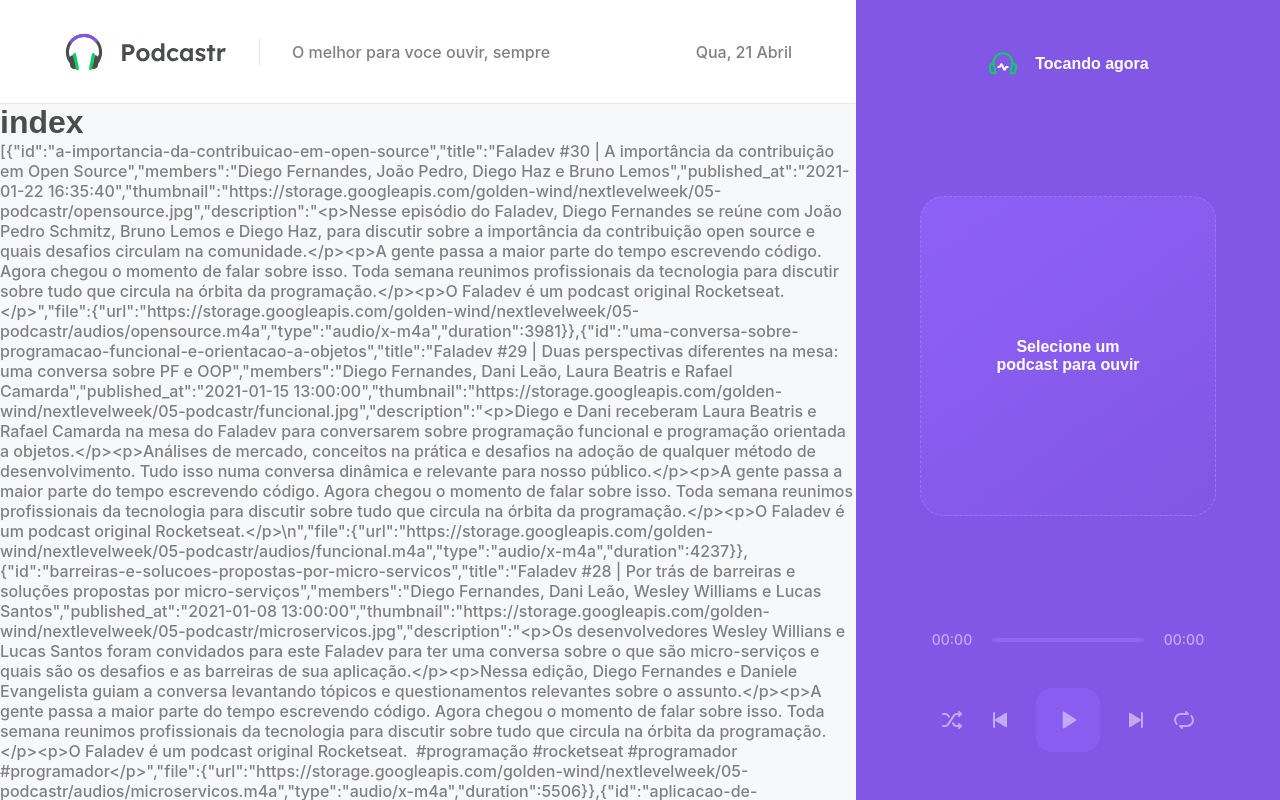
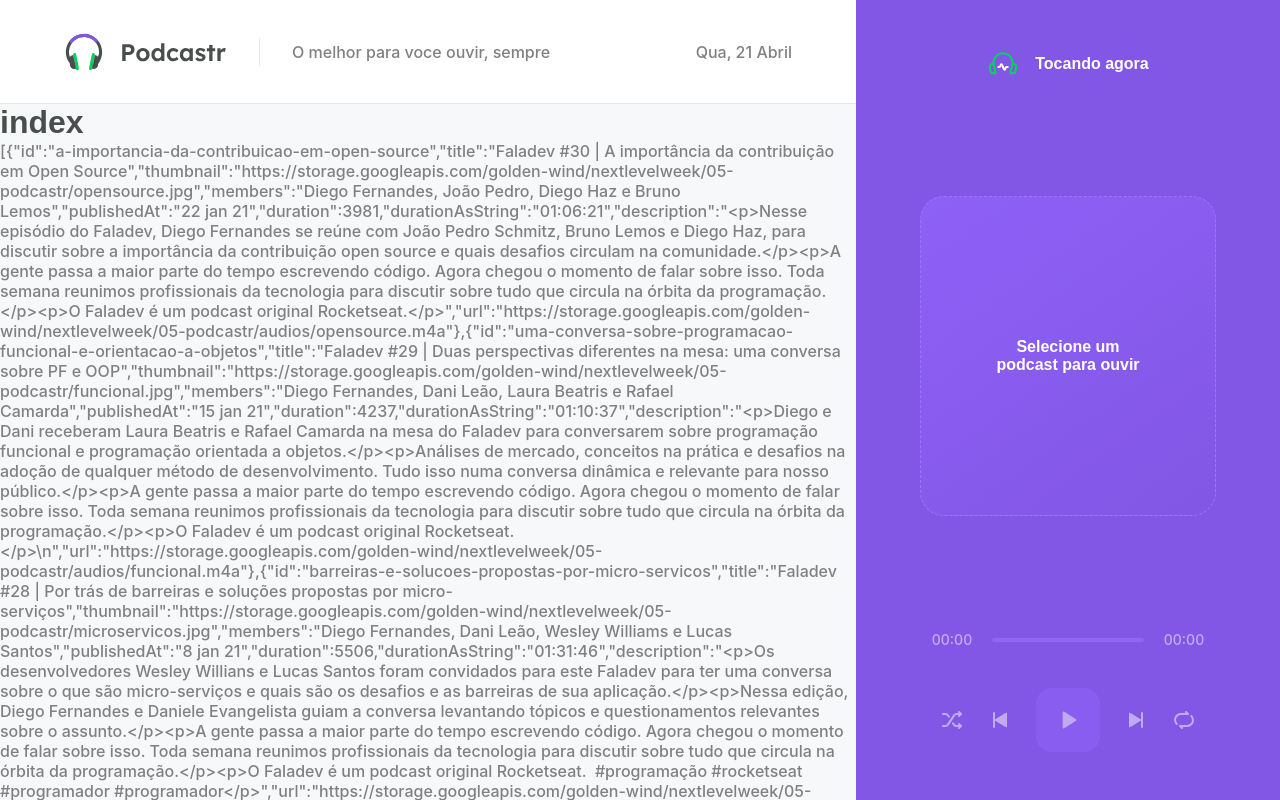
Before and after one commit to aalmeida00/next-level-week05, a Next.js app: page / in a window 1280 px wide. Shown: the top 800 px of the page. Built offline with nearby package versions, Linux system fonts and the light colour scheme; data requests are answered from the project's data file.

Commit message:
feat: otimize future problems and type some itens on home

```diff
--- a/src/pages/_app.tsx
+++ b/src/pages/_app.tsx
@@ -1,9 +1,9 @@
 import { Header } from '../components/Header';
 import { Player } from '../components/Player';
 
-import '../../styles/global.scss';
+import '../styles/global.scss';
 
-import s from '../../styles/app.module.scss';
+import s from '../styles/app.module.scss';
 
 function MyApp({ Component, pageProps }) {
   return (
--- a/src/pages/index.tsx
+++ b/src/pages/index.tsx
@@ -1,5 +1,8 @@
 import { GetStaticProps } from 'next';
+import { format, parseISO } from 'date-fns';
+import ptBR from 'date-fns/locale/pt-BR';
 import { api } from '../services/api';
+import { convertDurationToTimeString } from '../utils/convertDurationToTimeString';
 
 type HomeProps = {
   episodes: Episode[];
@@ -9,6 +12,7 @@
   id: string;
   title: string;
   members: string;
+  published_at: string;
 };
 
 export default function Home(props: HomeProps) {
@@ -29,9 +33,27 @@
     },
   });
 
+  const episodes = data.map((episode) => {
+    return {
+      id: episode.id,
+      title: episode.title,
+      thumbnail: episode.thumbnail,
+      members: episode.members,
+      publishedAt: format(parseISO(episode.published_at), 'd MMM yy', {
+        locale: ptBR,
+      }),
+      duration: Number(episode.file.duration),
+      durationAsString: convertDurationToTimeString(
+        Number(episode.file.duration)
+      ),
+      description: episode.description,
+      url: episode.file.url,
+    };
+  });
+
   return {
     props: {
-      episodes: data,
+      episodes,
     },
     revalidate: 60 * 60 * 8,
   };
--- /dev/null
+++ b/src/utils/convertDurationToTimeString.ts
@@ -0,0 +1,11 @@
+export function convertDurationToTimeString(duration: number) {
+  const hours = Math.floor(duration / 3600)
+  const minutes = Math.floor((duration % 3600) / 60)
+  const seconds = duration % 60
+
+  const timeString = [hours, minutes, seconds]
+    .map (unit => String(unit).padStart(2, '0'))
+    .join(':')
+
+    return timeString
+}
```
Also changed, not shown: src/styles/app.module.scss (renamed from styles/app.module.scss), src/styles/global.scss (renamed from styles/global.scss).
